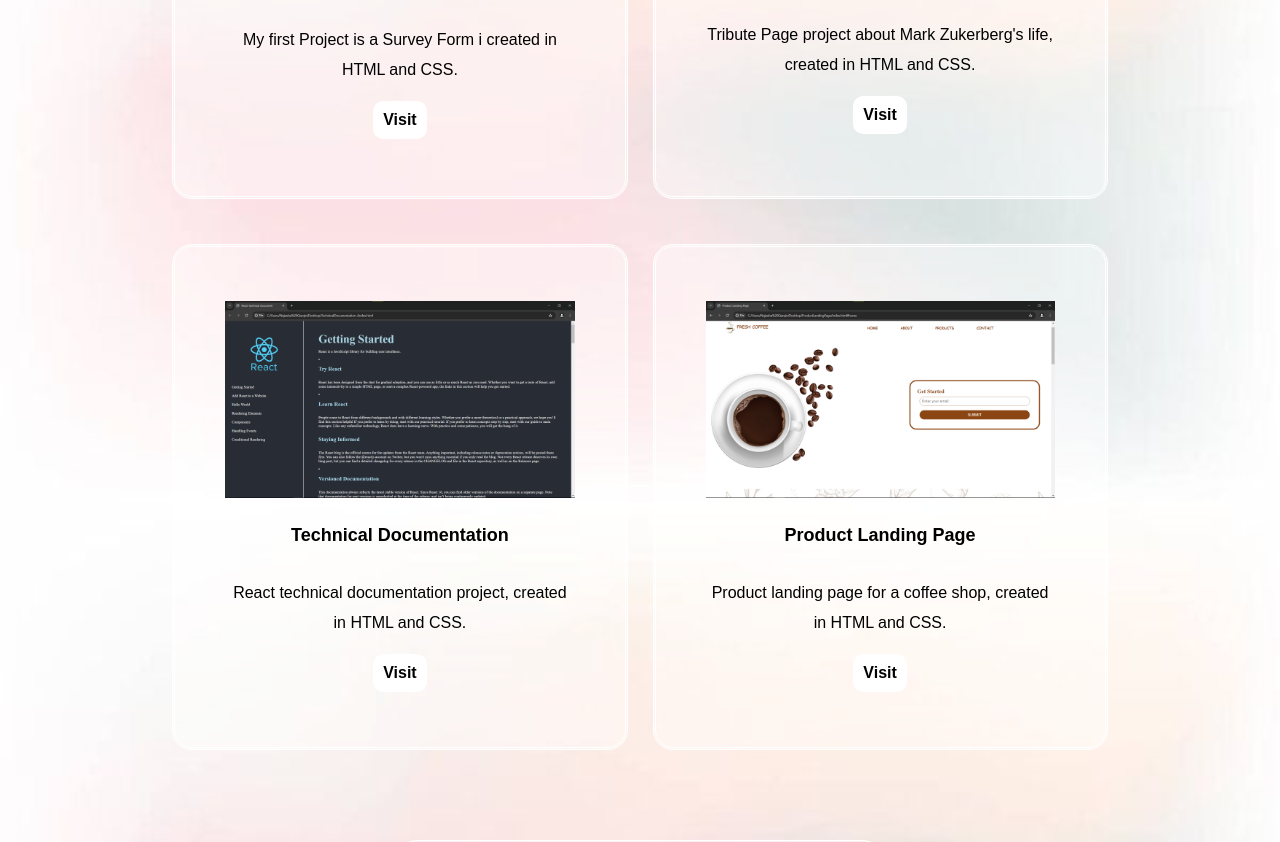
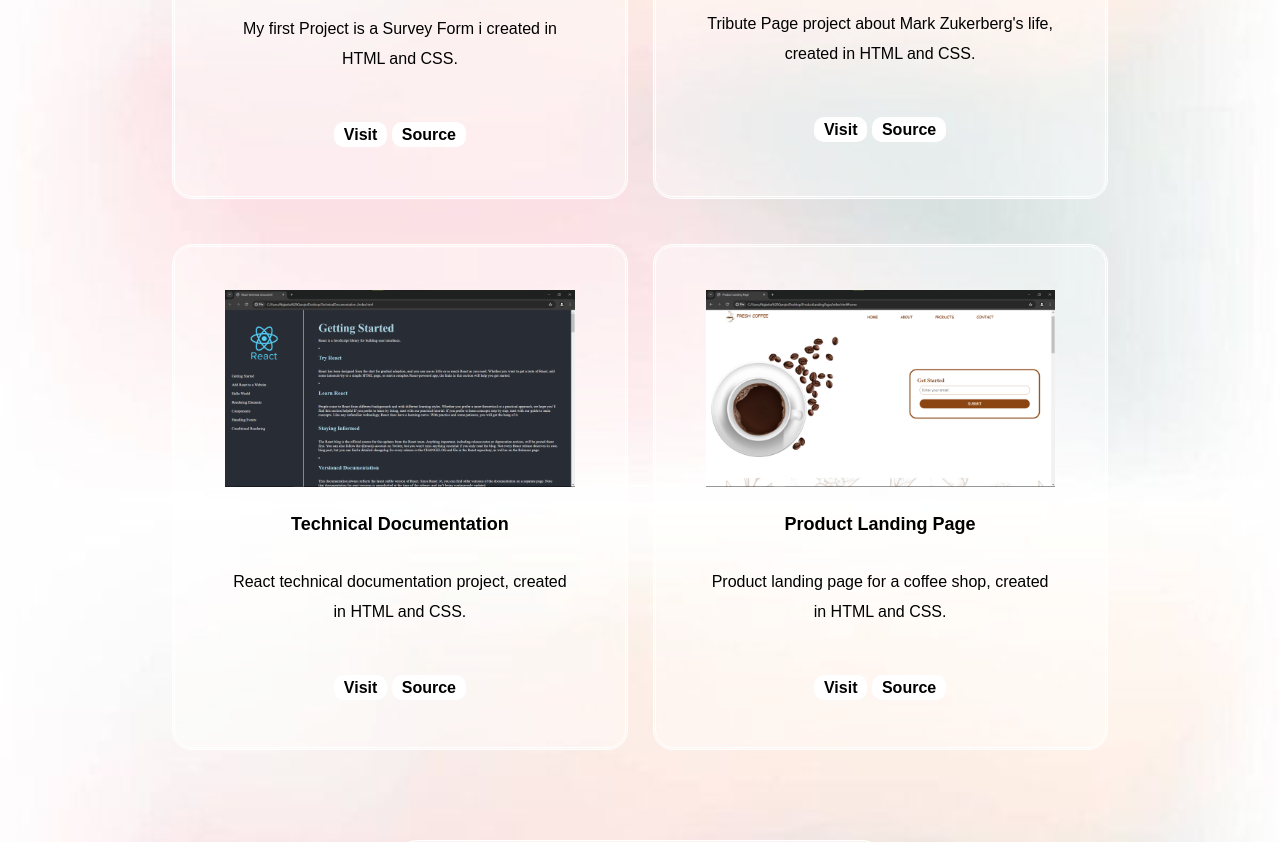
Before and after one commit to Najeeba-Qarqin/Portfolio, a plain HTML site: page index.html in a window 1280 px wide. Shown: the part 1898-2740 px from the top of the page. Drawn offline with Linux system fonts and the light colour scheme.

Commit message:
Added the sorce code button for project cards

```diff
--- a/index.html
+++ b/index.html
@@ -53,32 +53,44 @@
           <img src="imgs/survey-form.jpg" alt="surveyForm">
         </div>
         <h1>Survey Form</h1>
-        <p>My first Project is a Survey Form i created in HTML and CSS.</p>
+        <p>My first Project is a Survey Form i created in HTML and CSS.</p><br>
+        <div>
         <a target="_blank" rel="noopener" href="https://najeeba-qarqin.github.io/Survey-Form/">Visit</a>
+        <a target="_blank" rel="noopener" href="https://github.com/Najeeba-Qarqin/Survey-Form">Source</a>
+      </div>
       </div>
       <div class="project flex">
         <div class="imgs">
           <img src="imgs/tribute-page.jpg" alt="tributPage">
         </div>
         <h1>Tribute Page</h1>
-        <p>Tribute Page project about Mark Zukerberg's life, created in HTML and CSS.</p>
+        <p>Tribute Page project about Mark Zukerberg's life, created in HTML and CSS.</p><br>
+        <div>
         <a target="_blank" rel="noopener" href="https://najeeba-qarqin.github.io/TributePage/">Visit</a>
+        <a target="_blank" rel="noopener" href="https://github.com/Najeeba-Qarqin/TributePage">Source</a>
+      </div>
       </div>
       <div class="project flex">
         <div class="imgs">
           <img src="imgs/document.png" alt="technicalDocumentation">
         </div>
         <h1>Technical Documentation</h1>
-        <p>React technical documentation project, created in HTML and CSS.</p>
+        <p>React technical documentation project, created in HTML and CSS.</p><br>
+        <div>
         <a target="_blank" rel="noopener" href="https://najeeba-qarqin.github.io/TechnicalDocumentation-/">Visit</a>
+        <a target="_blank" rel="noopener" href="https://github.com/Najeeba-Qarqin/TechnicalDocumentation-">Source</a>
+      </div>
       </div>
       <div class="project flex">
         <div class="imgs">
           <img src="imgs/product.png" alt="productLandingPage">
         </div>
         <h1>Product Landing Page</h1>
-        <p>Product landing page for a coffee shop, created in HTML and CSS.</p>
+        <p>Product landing page for a coffee shop, created in HTML and CSS.</p><br>
+        <div>
         <a target="_blank" rel="noopener" class="project-tile" href="https://najeeba-qarqin.github.io/ProductLandingPage/">Visit</a>
+        <a target="_blank" rel="noopener" class="project-tile" href="https://github.com/Najeeba-Qarqin/ProductLandingPage">Source</a>
+      </div>
       </div>
     </div>
     <div class="project flex">
@@ -94,7 +106,7 @@
       <br>
       <br>
       <div>
-        <div><a target="_blank"  rel="noopener" href="najeebaqarqin@gmail.com"><img src="imgs/email.jpg" alt="emil"></a></div>
+        <div><a target="_blank"  rel="noopener" href="https://najeebaqarqin@gmail.com"><img src="imgs/email.jpg" alt="emil"></a></div>
         <div><a target="_blank"  rel="noopener" href="https://github.com/Najeeba-Qarqin"><img src="imgs/github.jpg" alt="github"></a></div>
         <div><a target="_blank"  rel="noopener" id="profile-link" href="https://www.linkedin.com/in/najeeba-qarqin-5419502ab?utm_source=share&utm_campaign=share_via&utm_content=profile&utm_medium=android_app"><img src="imgs/linkedin.jpg" alt="linkedin"></a></div>
       </div>
```
